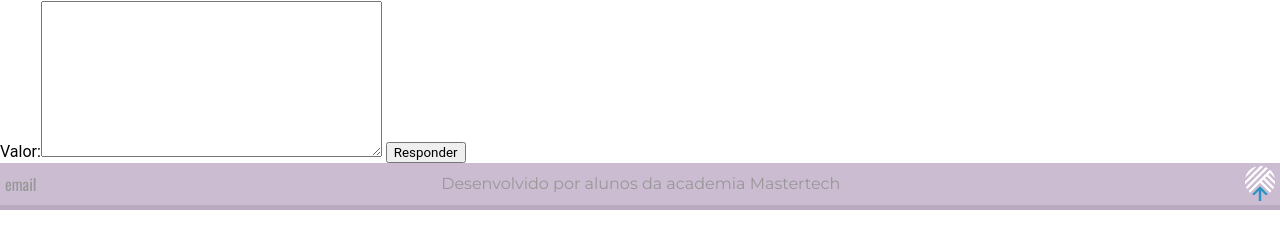
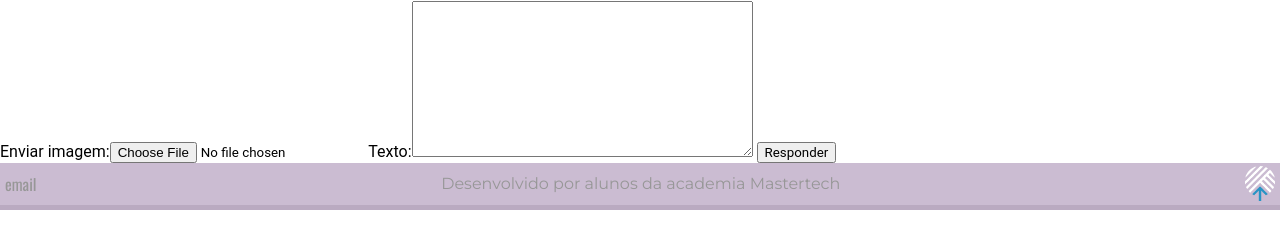
Before and after one commit to mariaFernanda2001/AjudandoMaria, a Django app: template website/templates/desafio.html in a window 1280 px wide. Shown: the part 135-384 px from the top of the page. Run offline with Django 3.2, Linux system fonts and the light colour scheme; the template is opened without the code that fills it: values that come from a table or form of the project are taken from there, others are empty.

Commit message:
remodelagem do form de resposta

```diff
--- a/website/forms.py
+++ b/website/forms.py
@@ -22,7 +22,6 @@ class DesafioForm(forms.ModelForm): #Usa uma model para criar campos
         model = Desafio
         fields = ('titulo', 'tema', 'valor')
 
-class RespostaForm(forms.ModelForm):
-    class Meta:
-        model = Resposta
-        fields = ('valor',)
+class RespostaForm(forms.Form):
+    imagem = forms.ImageField(label='Enviar imagem', widget=forms.widgets.ClearableFileInput)
+    texto =  forms.CharField(max_length=240, widget=forms.widgets.Textarea)
--- a/website/models.py
+++ b/website/models.py
@@ -38,3 +38,4 @@ class Resposta(models.Model):
     desafio = models.ForeignKey(Desafio, on_delete=models.CASCADE)
     ativo = models.BooleanField(default=True)
     criacao = models.DateTimeField(auto_now_add=True)
+    imagem = models.ImageField(upload_to='fotos/')
--- a/website/templates/desafio.html
+++ b/website/templates/desafio.html
@@ -13,7 +13,7 @@
         </a>
         e mais {{ likes }} pessoas...
     </p>
-    <form action="" method="post">
+    <form action="" method="post" enctype="multipart/form-data">
         {% csrf_token %}
         {{ form }}
         <input type="submit" value="Responder">
@@ -25,6 +25,7 @@
                 <p>Autor: <a href="/{{ resposta.autor.user }}" target="_blank" rel="noopener noreferrer">{{ resposta.autor.user }}</a></p>
                 <a href="/like/r/{{ resposta.id }}" style="font-size: 10pt;">likes - {{ resposta.likes.perfil.user }} e mais {{ resposta.total }} pessoas..</a>
                 <p style="font-size:7pt;">{{ resposta.desafio.criacao }}</p>
+                <img src="/media/{{ resposta.imagem }}" alt="">
             </div>
         {% endfor %}
     </div>
--- a/website/views.py
+++ b/website/views.py
@@ -223,7 +223,8 @@ def desafio(request, id, id_desafio):
 
     #Para verificação de resposta idêntica
     if request.method == 'POST':
-        valor = request.POST.get('valor')
+        imagem = request.FILES.get('imagem')
+        valor = request.POST.get('texto')
         autor = Perfil.objects.filter(id=id, ativo=True).first() #Buscar perfil do autor
         desafio = Desafio.objects.filter(id=id_desafio, ativo=True).first() #Buscar desafio correspondente
         filtro = Resposta.objects.filter(valor=valor, autor=autor, desafio=desafio, ativo=True).first() #Filtrar existencia de resposta idêntica
@@ -232,7 +233,7 @@ def desafio(request, id, id_desafio):
         if filtro is None:
 
             #Criação de uma resposta no banco
-            resposta = Resposta(valor=valor, autor=autor, desafio=desafio)
+            resposta = Resposta(valor=valor, autor=autor, desafio=desafio, imagem=imagem)
             resposta.save()
 
 
```
Also changed, not shown: media/avatar/facebook_59xoMKH.png (added), media/avatar/msn_qhV2MFM.png (added), media/fotos/facebook.png (added), media/fotos/facebook_pVsHR5i.png (added), website/migrations/0001_initial.py.
